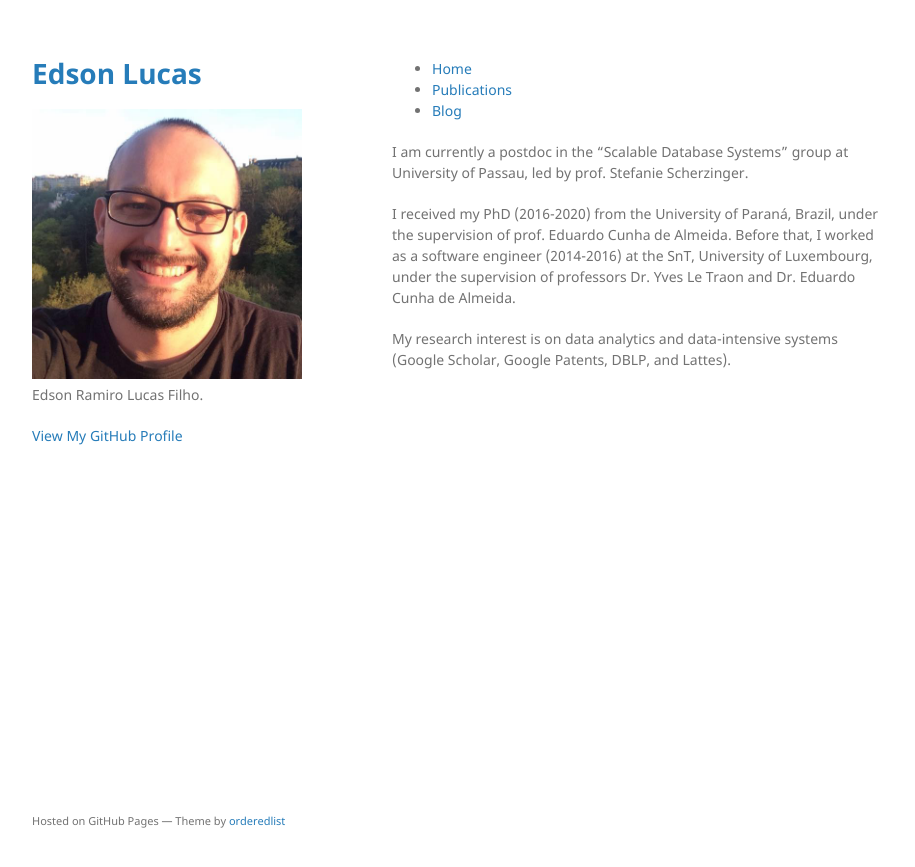
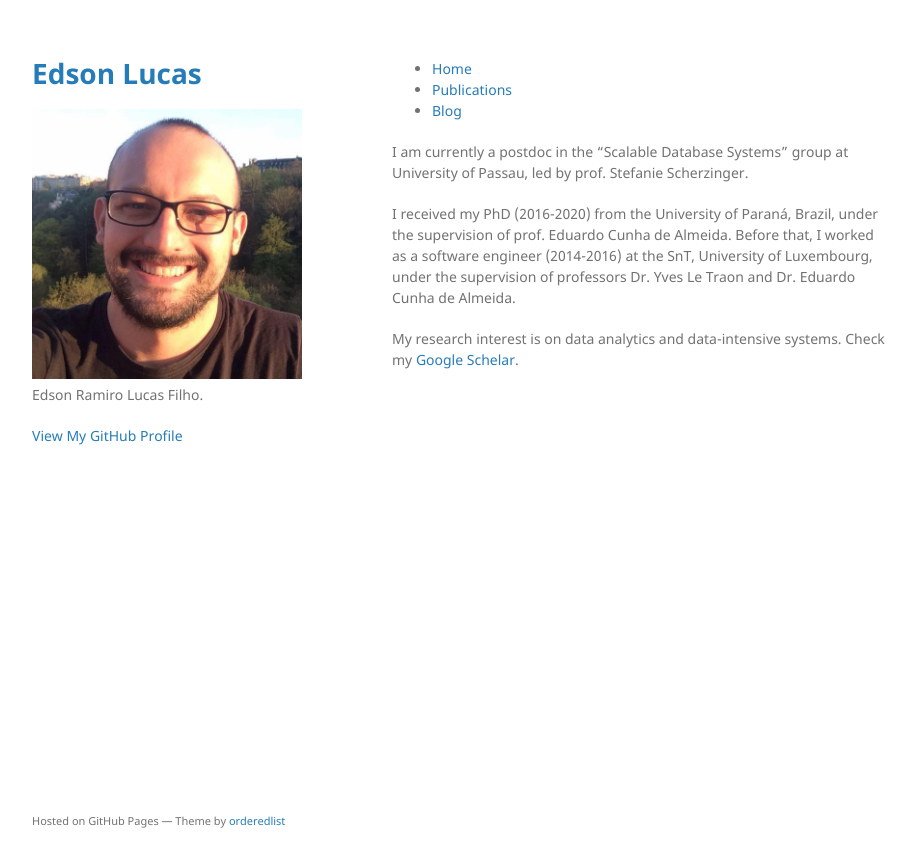
Before and after one commit to edsonrl/edsonrl.github.io, a Jekyll site: the page built from index.md, in a window 1280 px wide. Shown: the top 867 px of the page, without its empty margins (178-1093 px from the left). Built offline with Jekyll 4.4.1, drawn with Linux system fonts in a browser that asks for light colours.

Commit message:
add link to Google Scholar

```diff
--- a/_includes/about.html
+++ b/_includes/about.html
@@ -2,4 +2,4 @@ I am currently a postdoc in the "Scalable Database Systems" group at University
 
 I received my PhD (2016-2020) from the University of Paraná, Brazil, under the supervision of prof. Eduardo Cunha de Almeida. Before that, I worked as a software engineer (2014-2016) at the SnT, University of Luxembourg, under the supervision of professors Dr. Yves Le Traon and Dr. Eduardo Cunha de Almeida.
 
-My research interest is on data analytics and data-intensive systems (Google Scholar, Google Patents, DBLP, and Lattes).
+My research interest is on data analytics and data-intensive systems. Check my [Google Schelar](https://scholar.google.com/citations?user=4IypnHsAAAAJ&hl=en).
```
